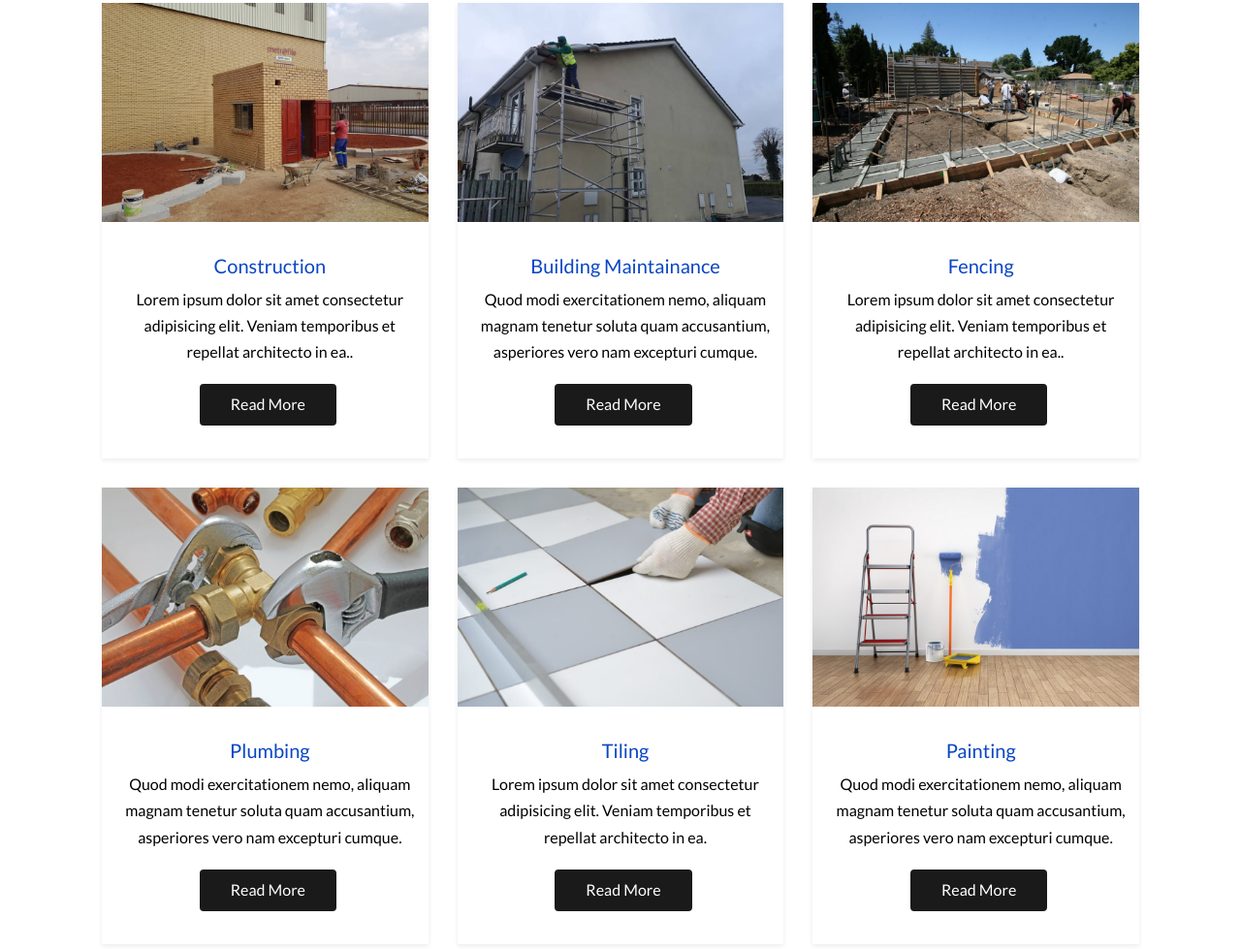
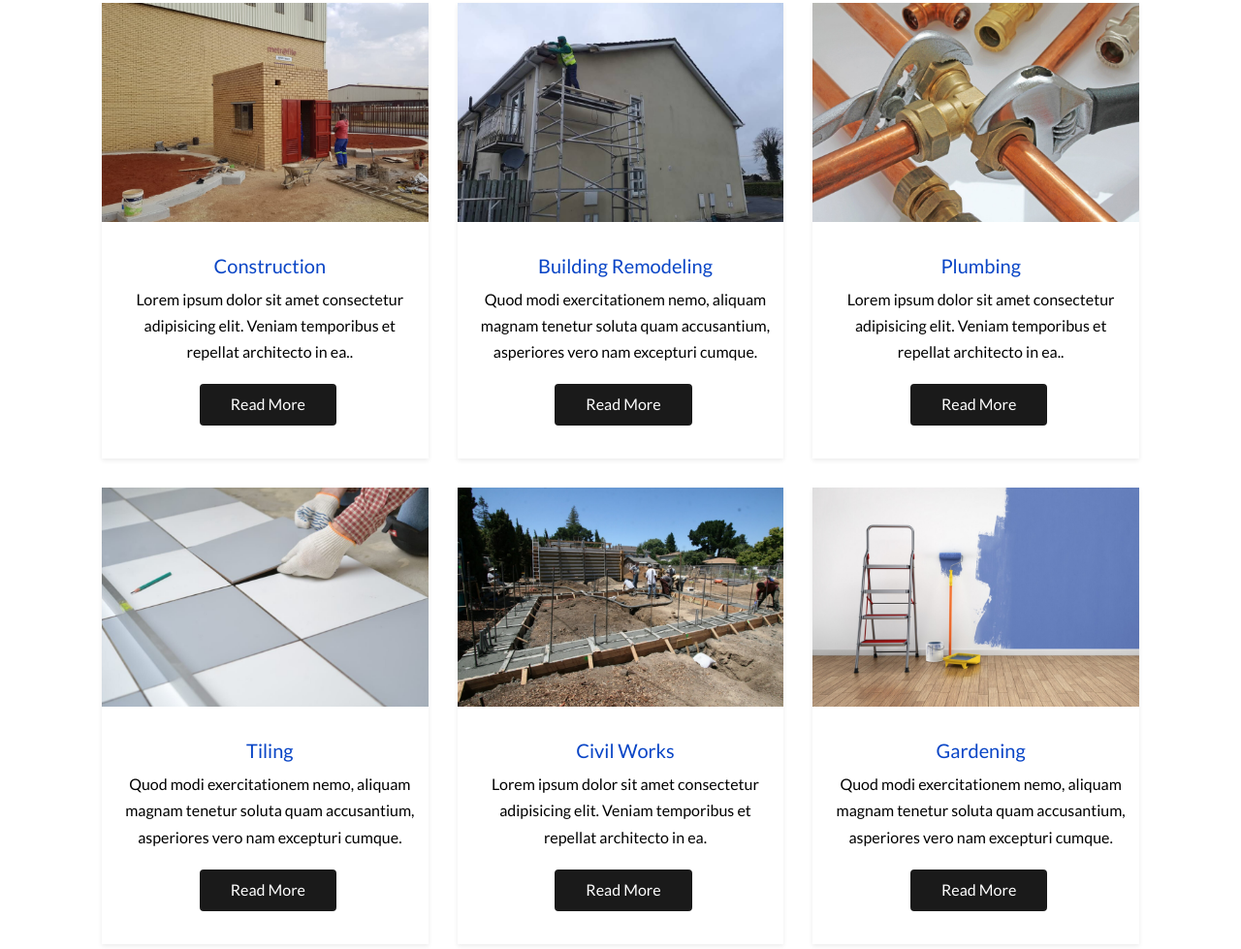
Before and after one commit to Portia-arch/Ngobese_Holdings, a plain HTML site: page index.html in a window 1280 px wide. Shown: the part 2591-3570 px from the top of the page at 97% size. Drawn offline with Linux system fonts and the light colour scheme; files whose address does not match are found by name.

Commit message:
some other commits

```diff
--- a/index.html
+++ b/index.html
@@ -6,7 +6,6 @@
 	<meta http-equiv="X-UA-Compatible" content="IE=edge">
 	<title>Ngobese Holdings</title>
 	<meta name="viewport" content="width=device-width, initial-scale=1">
-	<meta name="author" content="FreeHTML5.co" />
 
   	<!-- Facebook and Twitter integration -->
 	<meta property="og:title" content=""/>
@@ -45,10 +44,6 @@
 
 	<!-- Modernizr JS -->
 	<script src="js/modernizr-2.6.2.min.js"></script>
-	<!-- FOR IE9 below -->
-	<!--[if lt IE 9]>
-	<script src="js/respond.min.js"></script>
-	<![endif]-->
 
 	</head>
 	<body>
@@ -249,7 +244,7 @@
 							<img src="images/maintainance.jpg" alt="Image" class="img-responsive">
 						</figure>
 						<div class="fh5co-text">
-							<h2>Building Maintainance</h2>
+							<h2>Building Remodeling</h2>
 							<p>Quod modi exercitationem nemo, aliquam magnam tenetur soluta quam accusantium, asperiores vero nam excepturi cumque.</p>
 							<p><span class="btn btn-primary">Read More</span></p>
 						</div>
@@ -259,10 +254,10 @@
 						<a href="images/foundation.png" class="fh5co-card-item image-popup">
 							<figure>
 								<div class="overlay"><i class="ti-plus"></i></div>
-								<img src="images/foundation.png" alt="Image" class="img-responsive">
+								<img src="images/plumbing.png" alt="Image" class="img-responsive">
 							</figure>
 							<div class="fh5co-text">
-								<h2>Fencing</h2>
+								<h2>Plumbing</h2>
 								<p>Lorem ipsum dolor sit amet consectetur adipisicing elit. Veniam temporibus et repellat architecto in ea..</p>
 								<p><span class="btn btn-primary">Read More</span></p>
 							</div>
@@ -272,10 +267,10 @@
 					<a href="images/plumbing.png" class="fh5co-card-item image-popup">
 						<figure>
 							<div class="overlay"><i class="ti-plus"></i></div>
-							<img src="images/plumbing.png" alt="Image" class="img-responsive">
+							<img src="images/tiling.png" alt="Image" class="img-responsive">
 						</figure>
 						<div class="fh5co-text">
-							<h2>Plumbing</h2>
+							<h2>Tiling</h2>
 							<p>Quod modi exercitationem nemo, aliquam magnam tenetur soluta quam accusantium, asperiores vero nam excepturi cumque.</p>
 							<p><span class="btn btn-primary">Read More</span></p>
 						</div>
@@ -286,10 +281,10 @@
 					<a href="images/tiling.png" class="fh5co-card-item image-popup">
 						<figure>
 							<div class="overlay"><i class="ti-plus"></i></div>
-							<img src="images/tiling.png" alt="Image" class="img-responsive">
+							<img src="images/foundation.png" alt="Image" class="img-responsive">
 						</figure>
 						<div class="fh5co-text">
-							<h2>Tiling</h2>
+							<h2>Civil Works</h2>
 							<p>Lorem ipsum dolor sit amet consectetur adipisicing elit. Veniam temporibus et repellat architecto in ea.</p>
 							<p><span class="btn btn-primary">Read More</span></p>
 						</div>
@@ -303,7 +298,7 @@
 							<img src="images/painting.png" alt="Image" class="img-responsive">
 						</figure>
 						<div class="fh5co-text">
-							<h2>Painting</h2>
+							<h2>Gardening</h2>
 							<p>Quod modi exercitationem nemo, aliquam magnam tenetur soluta quam accusantium, asperiores vero nam excepturi cumque.</p>
 							<p><span class="btn btn-primary">Read More</span></p>
 						</div>
```
